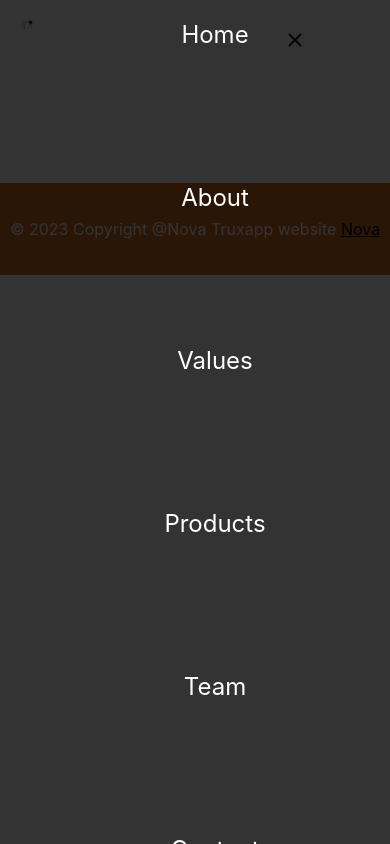
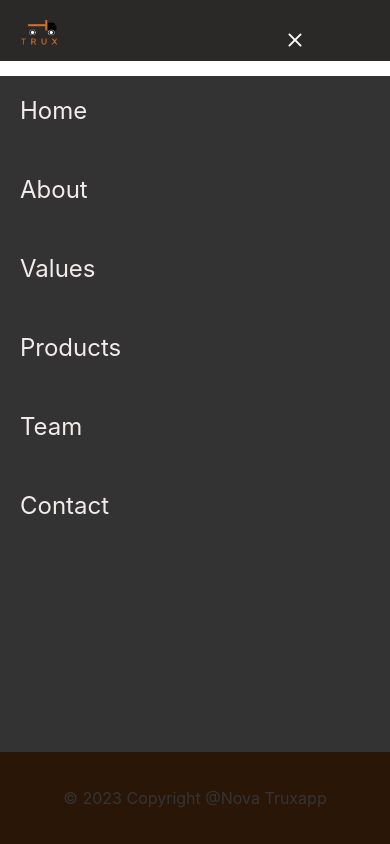
Before and after one commit to Serah-Wanjiru/End-year-project-informational-website, a React (Create React App) app in the folder nova-informational-website/: page / in a window 390 px wide. Both pictures are taken after a click on the element 295 px from the left and 43 px from the top of the page. Built offline with nearby package versions, Linux system fonts and the light colour scheme.

Commit message:
rename and deleted some images

```diff
--- a/nova-informational-website/src/component/Footer/index.jsx
+++ b/nova-informational-website/src/component/Footer/index.jsx
@@ -6,10 +6,9 @@ const Footer = () => {
             <div id="footer">
                 <div className="footer-content">
                     <p>
-                        &copy; 2023 Copyright @Nova Truxapp website{" "}
-                        <a href="/" rel="nofollow">
-                            Nova
-                        </a>
+                        &copy; 2023 Copyright @Nova Truxapp
+
+
                     </p>
                 </div>
             </div>
--- a/nova-informational-website/src/component/navigation/index.jsx
+++ b/nova-informational-website/src/component/navigation/index.jsx
@@ -18,12 +18,12 @@ const Navigation = () => {
           </div>
           <div className="menu-icon" onClick={toggleMenu}>
             {menuOpen ? (
-              <BsX size="30" color="black" />
+              <BsX size="30" color="white" />
             ) : (
               <BsList size="30" />
             )}
           </div>
-          <ul className={`nav-links ${menuOpen ? "active" : ""}`} onClick={closeMenu}>
+          <ul id="close-menu"className={`nav-links ${menuOpen ? "active" : ""}`} onClick={closeMenu}>
             <li>
               <a href="#header" className="nav-item">
                 Home
--- a/nova-informational-website/src/component/navigation/style.css
+++ b/nova-informational-website/src/component/navigation/style.css
@@ -74,11 +74,14 @@
   display: none;
   cursor: pointer;
 }
+#close-menu{
+  color: white;
+}
 
 .bar {
   width: 30px;
   height: 3px;
-  background-color: #fff;
+  background-color: #181313;
   margin: 6px 0;
   transition: 0.4s;
 }
@@ -86,22 +89,23 @@
   background-color: black;
 }
 .nav-links.active a {
-  color: white;
+  color: rgb(228, 221, 221);
 }
 .nav-links.active {
   position: fixed;
-  top: 0;
-  left: 0;
+  top: 9%;
+  /* left: 0; */
   width: 100%;
   height: 100%;
   display: flex;
-  justify-content: space-between;
-  align-items: center;
-  background-color: rgba(0, 0, 0, 0.8);
+  /* justify-content: space-between; */
+  background-color:black;
+  opacity: calc(80%);
   padding-right: 40%;
+
 }
 .nav-links.active a {
-  color: white;
+  color: rgb(238, 232, 232);
 }
 
 @media (max-width: 768px) {
@@ -118,14 +122,14 @@
   }
 
   .navbar.active {
-    background-color: rgba(255, 255, 255, 0.9);
+    background-color: rgba(20, 17, 17, 0.9);
   }
 
   .nav-links {
     display: none;
     flex-direction: column;
     position: absolute;
-    top: 70px;
+    top: 30px;
     left: 0;
     width: 100%;
     background-color: rgba(0, 0, 0, 0.8);
@@ -137,7 +141,7 @@
   }
 
   .image-container img {
-    max-width: 50%;
+    max-width: 150%;
     height: auto;
     display: block;
     padding-right: 30%;
@@ -151,6 +155,9 @@
   padding: 20px 0;
   margin-top: 47%;
   text-align: center;
+  position: fixed;
+  bottom: 0;
+  width: 100%;
 }
 
 .container {
```
Also changed, not shown: nova-informational-website/src/component/layout/index.jsx (+0 -7 lines), nova-informational-website/public/img/image/logo-removebg-preview.png (added), 1 other file (tests, documents, lock files or other folders).
